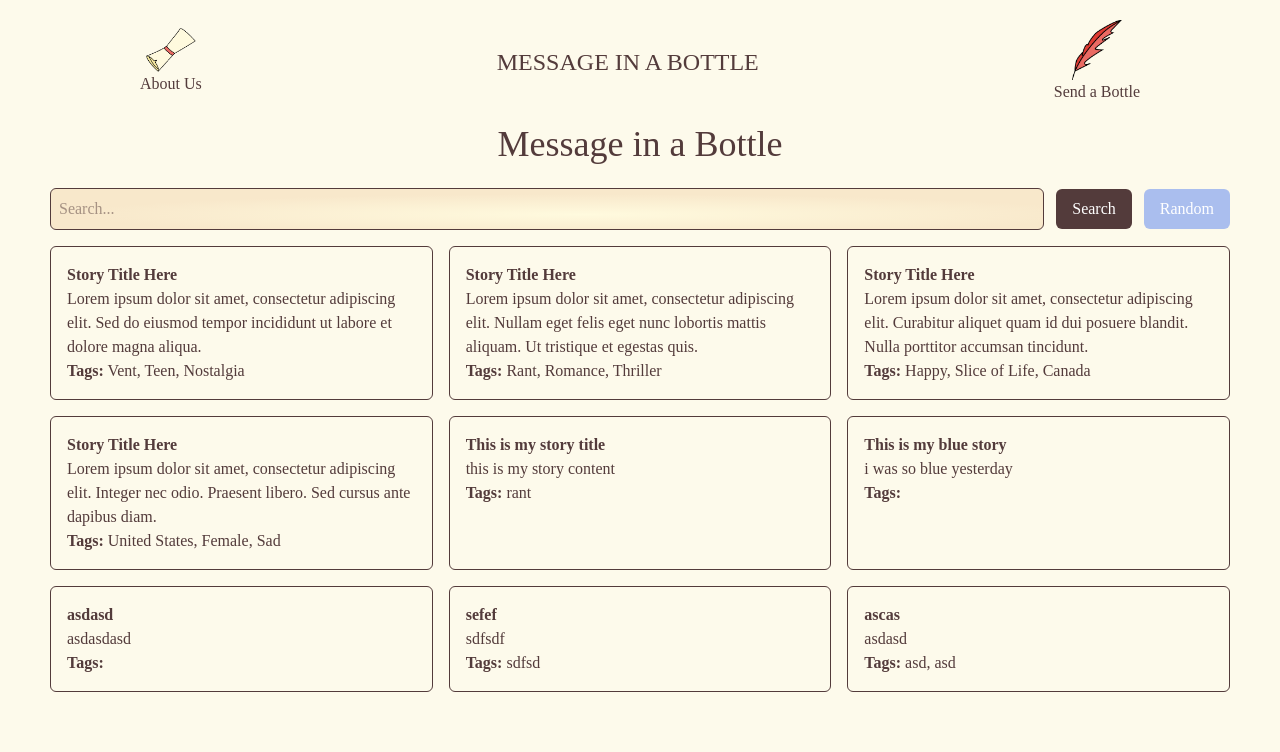
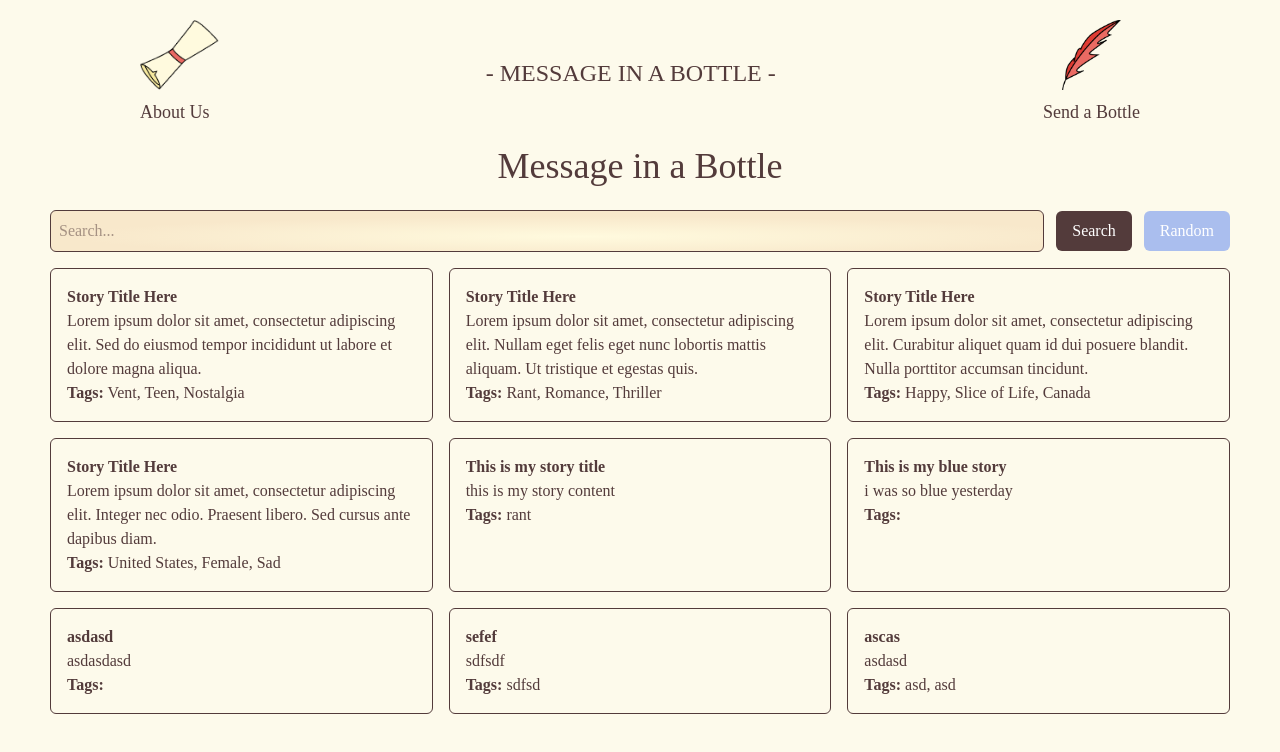
Before and after one commit to itsevelync/Hack-W-CC, a React (Vite) app in the folder client/: page / in a window 1280 px wide. Shown: the top 752 px of the page. Built offline with nearby package versions, Linux system fonts and the light colour scheme; a web font is replaced by a local one.

Commit message:
small navbar change x3

```diff
--- a/client/src/components/Navbar.jsx
+++ b/client/src/components/Navbar.jsx
@@ -7,15 +7,15 @@ function Navbar() {
     return (
         <>
             <div className="w-[1000px] max-width-[90%] flex justify-between items-center gap-10 flex-wrap mx-auto my-5">
-                <Link to="/about" className="flex flex-col content-center">
-                    <img className="w-[50px] mx-auto" src={Scroll} />
+                <Link to="/about" className="flex flex-col content-center gap-2  text-lg">
+                    <img className="h-[70px] mx-auto" src={Scroll} />
                     About Us
                 </Link>
                 <Link to="/home" className="flex content-center justify-center h-min">
-                    <h1 className="text-2xl">MESSAGE IN A BOTTLE</h1>
+                    <h1 className="text-2xl">- MESSAGE IN A BOTTLE -</h1>
                 </Link>
-                <Link to="/submit" className="flex flex-col content-center">
-                    <img className="w-[50px] mx-auto" src={Feather} />
+                <Link to="/submit" className="flex flex-col content-center gap-2 text-lg">
+                    <img className="h-[70px] mx-auto" src={Feather} />
                     Send a Bottle
                 </Link>
             </div>
```
